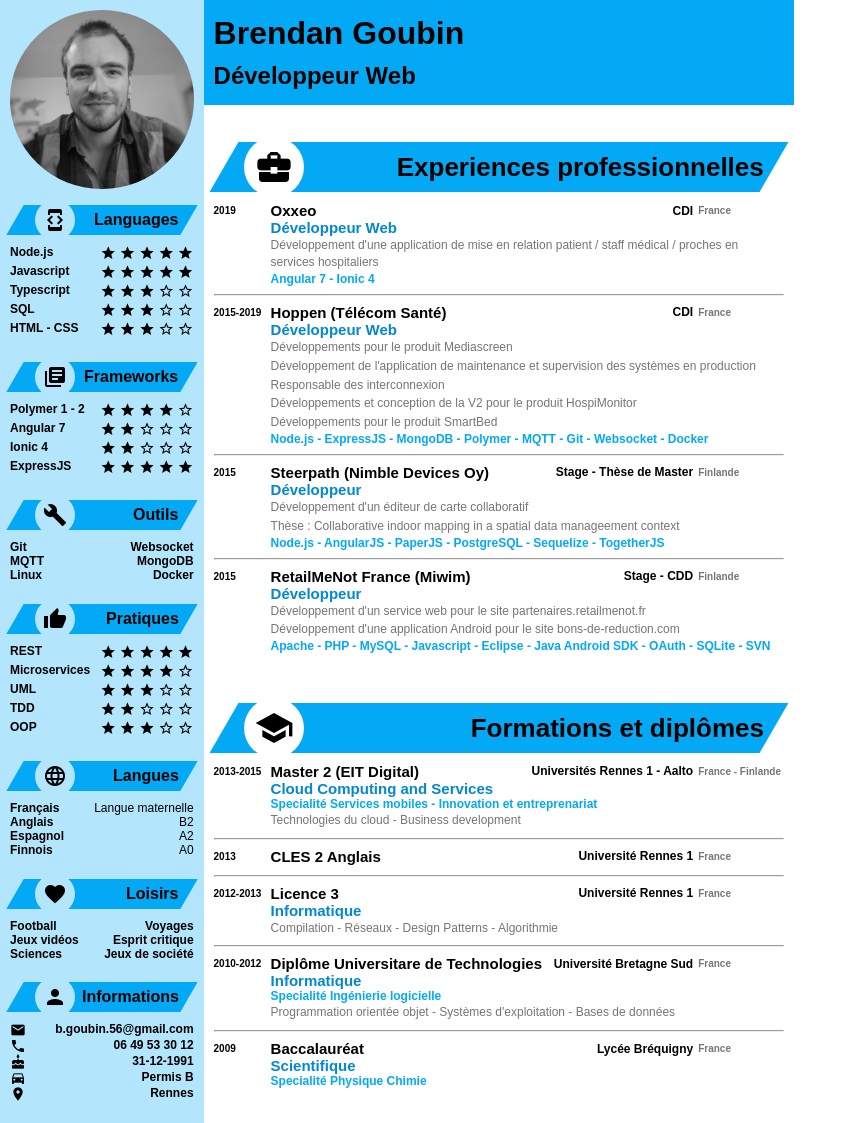
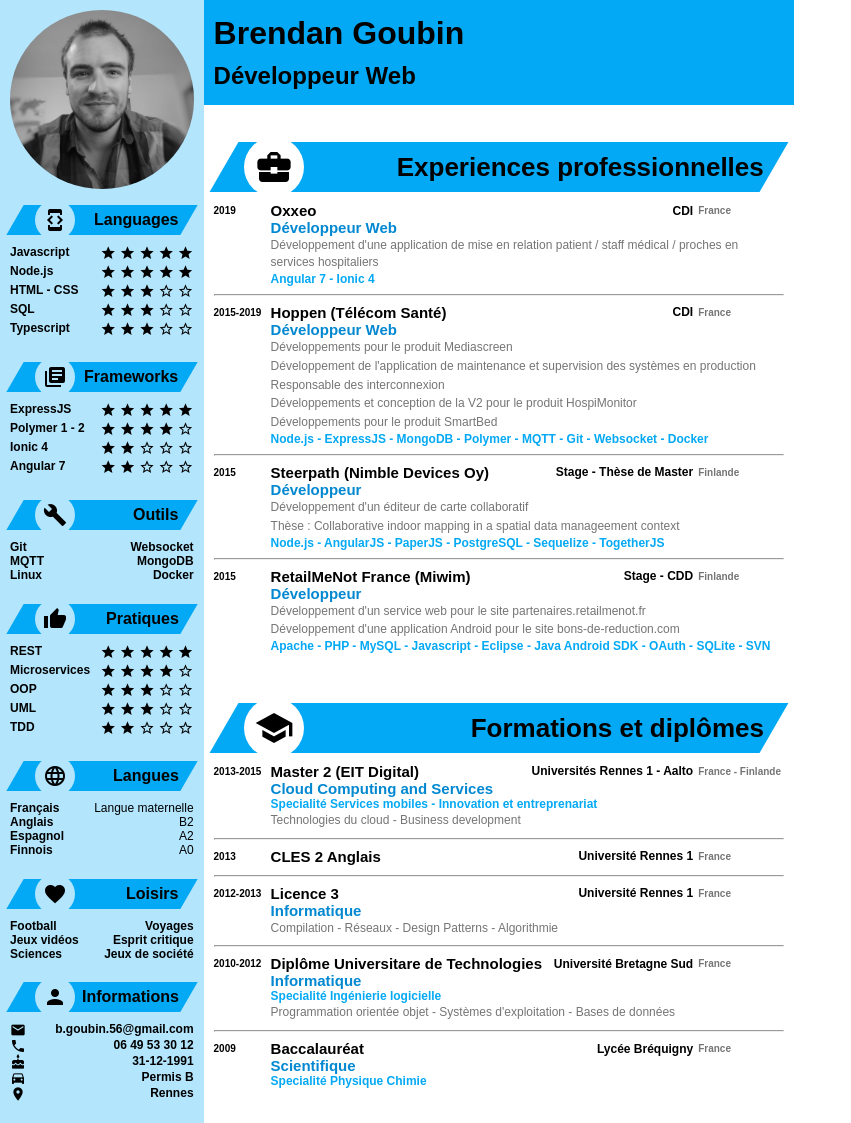
Before and after one commit to Billos/resume-old, a Jekyll site: the page built from index.md, in a window 1280 px wide. Shown: the whole page, without its empty margins (0-851 px from the left). Built offline with Jekyll 4.4.1, drawn with Linux system fonts in a browser that asks for light colours; some web fonts are replaced.

Commit message:
rating order

```diff
--- a/_includes/column/dev.html
+++ b/_includes/column/dev.html
@@ -6,7 +6,8 @@
 		<div class="text">Languages</div>
 	</div>
 	<div class="content">
-		{% for item in site.data.dev %}
+		{% assign items = site.data.dev | sort: 'level' | reverse %}
+		{% for item in items %}
 		<div class="line">
 			<b>{{item.name}}</b>
 			{% include rating.html %}
--- a/_includes/column/library.html
+++ b/_includes/column/library.html
@@ -6,7 +6,8 @@
 		<div class="text">Frameworks</div>
 	</div>
 	<div class="content">
-		{% for item in site.data.libraries %}
+		{% assign items = site.data.libraries | sort: 'level' | reverse %}
+		{% for item in items %}
 		<div class="line">
 			<b>{{item.name}}</b>
 			{% include rating.html %}
--- a/_includes/column/usages.html
+++ b/_includes/column/usages.html
@@ -6,7 +6,8 @@
 		<div class="text">Pratiques</div>
 	</div>
 	<div class="content">
-		{% for item in site.data.usages %}
+		{% assign items = site.data.usages | sort: 'level' | reverse %}
+		{% for item in items %}
 		<div class="line">
 			<b>{{item.name}}</b>
 			{% include rating.html %}
```
